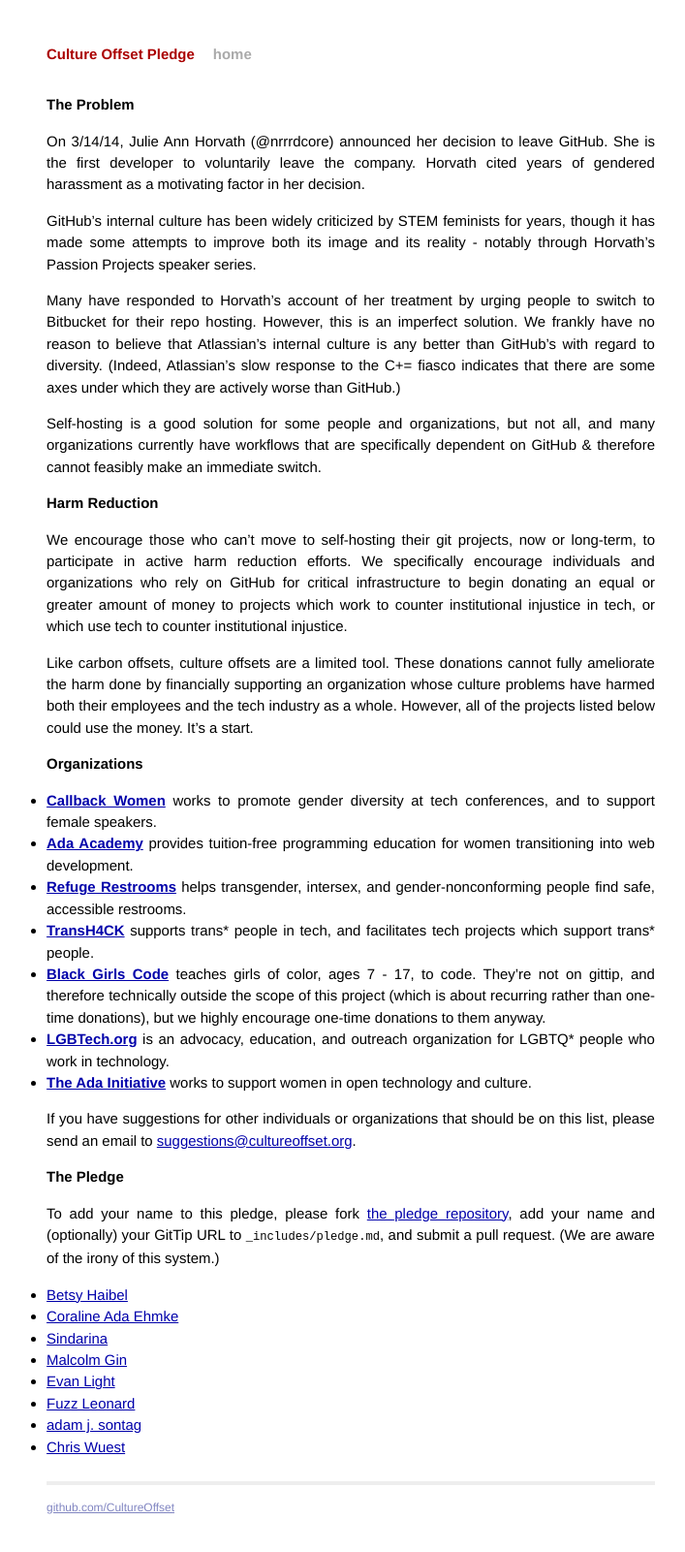
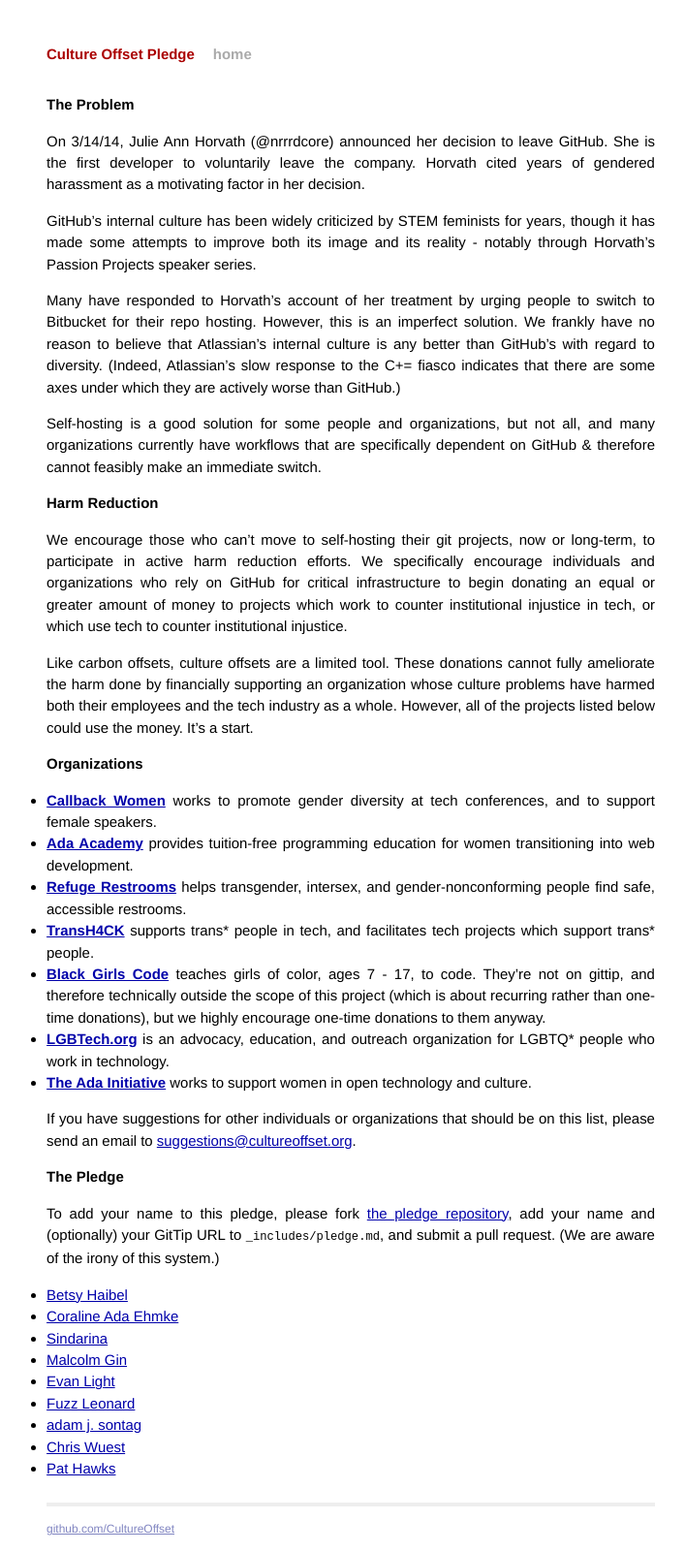
Before and after one commit to CultureOffset/cultureoffset.github.com, a Jekyll site: the page built from index.md, in a window 1280 px wide. Shown: the whole page at 97% size, without its empty margins (278-985 px from the left). Built offline with Jekyll 4.4.1, drawn with Linux system fonts in a browser that asks for light colours; Markdown is read by kramdown in place of the engine named in the settings; before the commit the page ends 1578 px from its top, so only the background shows below that.

Commit message:
Add *Pat Hawks*

```diff
--- a/_includes/pledge.md
+++ b/_includes/pledge.md
@@ -6,3 +6,4 @@
 - [Fuzz Leonard](https://twitter.com/fuzzleonard)
 - [adam j. sontag](https://twitter.com/ajpiano)
 - [Chris Wuest](https://twitter.com/callmewuest)
+- [Pat Hawks](https://twitter.com/pathawks)
```
